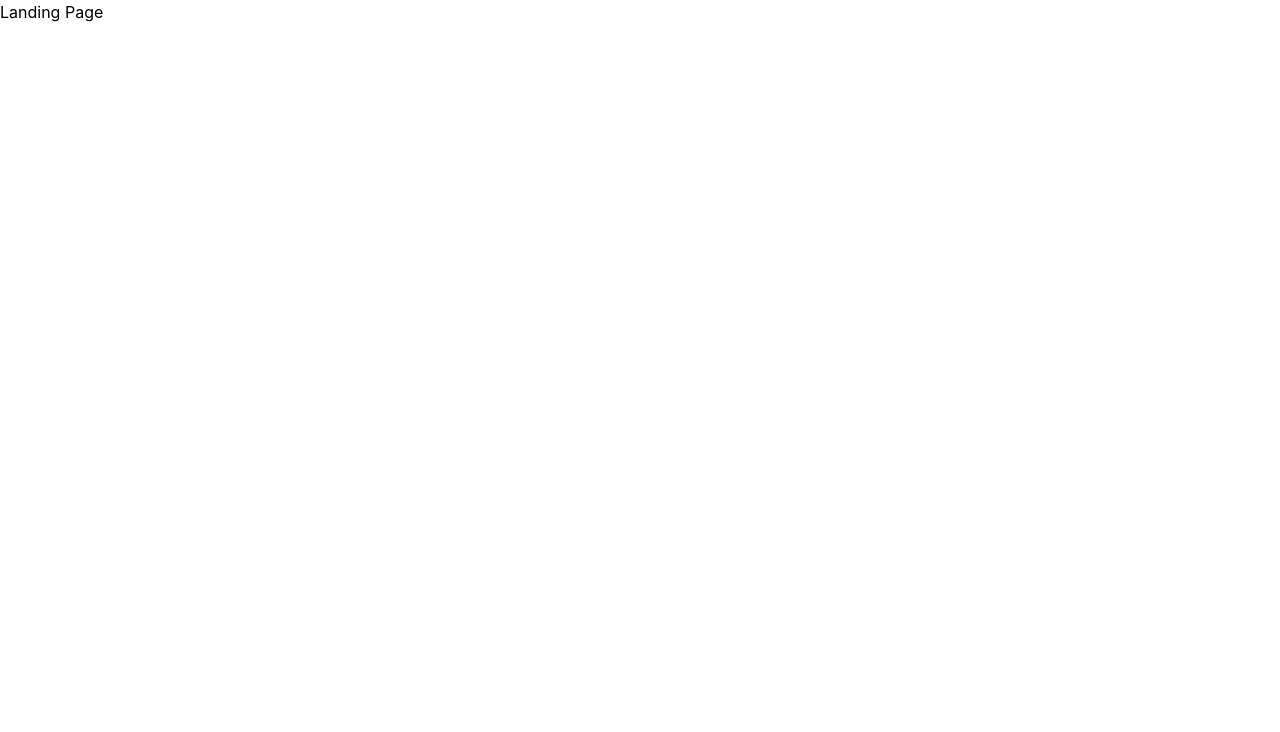
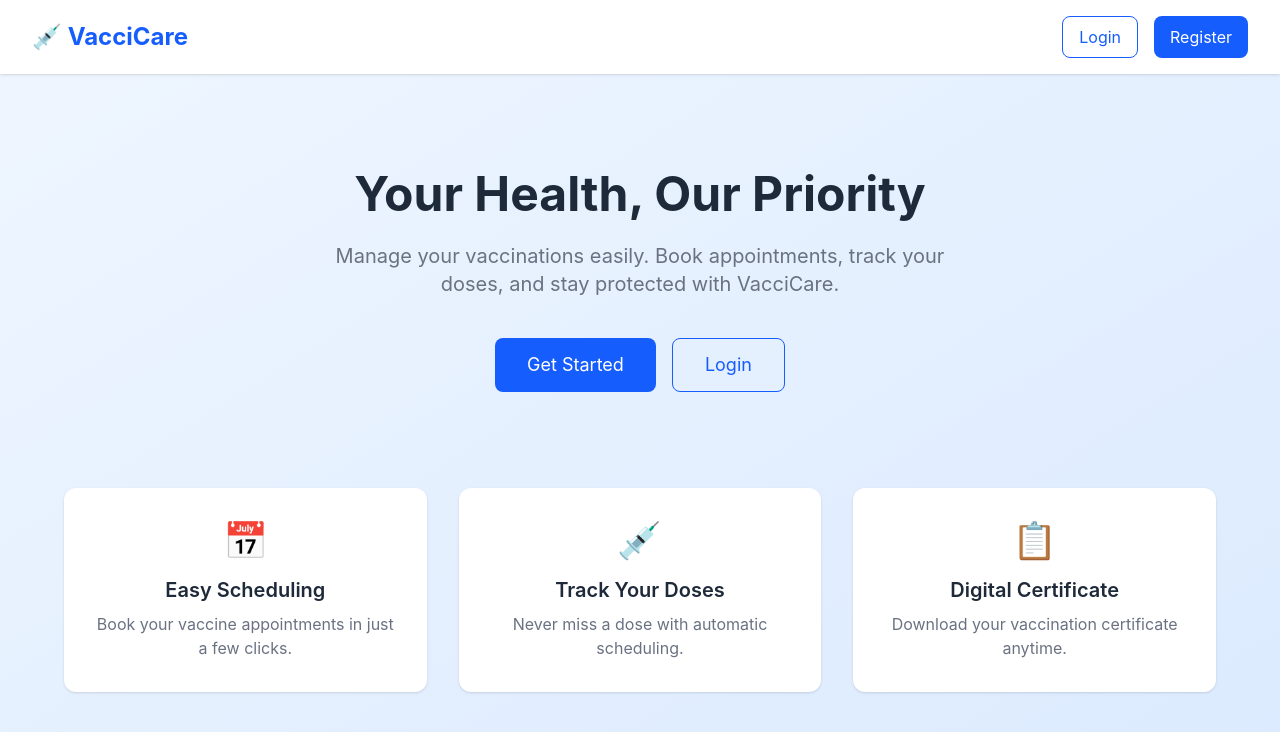
Before and after one commit to mirajulmiraj09/Covid_campaign, a React app in the folder frontend/: page / in a window 1280 px wide. Shown: the top 732 px of the page. Built offline with nearby package versions, Linux system fonts and the light colour scheme; the HTML template or start-up script is replaced by a standard one.

Commit message:
Home page set up done

```diff
--- a/frontend/src/App.jsx
+++ b/frontend/src/App.jsx
@@ -1,11 +1,12 @@
 import { Routes, Route } from 'react-router-dom'
 import LoginPage from './pages/auth/LoginPage'
 import RegisterPage from './pages/auth/RegisterPage'
+import LandingPage from './pages/LandingPage'
 
 export default function App() {
   return (
     <Routes>
-      <Route path="/" element={<div>Landing Page</div>} />
+      <Route path="/" element={<LandingPage/>} />
       <Route path="/login" element= {<LoginPage />} />
       <Route path="/register" element= {<RegisterPage/>} />
       <Route path="/patient/dashboard" element={<div>Patient Dashboard</div>} />
--- /dev/null
+++ b/frontend/src/pages/LandingPage.jsx
@@ -0,0 +1,64 @@
+import { useNavigate } from 'react-router-dom'
+
+export default function LandingPage() {
+  const navigate = useNavigate()
+
+  return (
+    <div className="min-h-screen bg-gradient-to-br from-blue-50 to-blue-100">
+
+      {/* Navbar */}
+      <nav className="bg-white shadow-sm px-8 py-4 flex justify-between items-center">
+        <h1 className="text-2xl font-bold text-blue-600">💉 VacciCare</h1>
+        <div className="flex gap-4">
+          <button onClick={() => navigate('/login')}
+            className="px-4 py-2 text-blue-600 border border-blue-600 rounded-lg hover:bg-blue-50">
+            Login
+          </button>
+          <button onClick={() => navigate('/register')}
+            className="px-4 py-2 bg-blue-600 text-white rounded-lg hover:bg-blue-700">
+            Register
+          </button>
+        </div>
+      </nav>
+
+      {/* Hero */}
+      <div className="flex flex-col items-center justify-center text-center px-4 py-24">
+        <h2 className="text-5xl font-bold text-gray-800 mb-6">Your Health, Our Priority</h2>
+        <p className="text-xl text-gray-500 max-w-2xl mb-10">
+          Manage your vaccinations easily. Book appointments, track your doses,
+          and stay protected with VacciCare.
+        </p>
+        <div className="flex gap-4">
+          <button onClick={() => navigate('/register')}
+            className="px-8 py-3 bg-blue-600 text-white text-lg rounded-lg hover:bg-blue-700">
+            Get Started
+          </button>
+          <button onClick={() => navigate('/login')}
+            className="px-8 py-3 border border-blue-600 text-blue-600 text-lg rounded-lg hover:bg-blue-50">
+            Login
+          </button>
+        </div>
+      </div>
+
+      {/* Features */}
+      <div className="grid grid-cols-1 md:grid-cols-3 gap-8 px-16 pb-24">
+        <div className="bg-white rounded-xl p-8 shadow-sm text-center">
+          <div className="text-4xl mb-4">📅</div>
+          <h3 className="text-xl font-semibold text-gray-800 mb-2">Easy Scheduling</h3>
+          <p className="text-gray-500">Book your vaccine appointments in just a few clicks.</p>
+        </div>
+        <div className="bg-white rounded-xl p-8 shadow-sm text-center">
+          <div className="text-4xl mb-4">💉</div>
+          <h3 className="text-xl font-semibold text-gray-800 mb-2">Track Your Doses</h3>
+          <p className="text-gray-500">Never miss a dose with automatic scheduling.</p>
+        </div>
+        <div className="bg-white rounded-xl p-8 shadow-sm text-center">
+          <div className="text-4xl mb-4">📋</div>
+          <h3 className="text-xl font-semibold text-gray-800 mb-2">Digital Certificate</h3>
+          <p className="text-gray-500">Download your vaccination certificate anytime.</p>
+        </div>
+      </div>
+
+    </div>
+  )
+}
```
